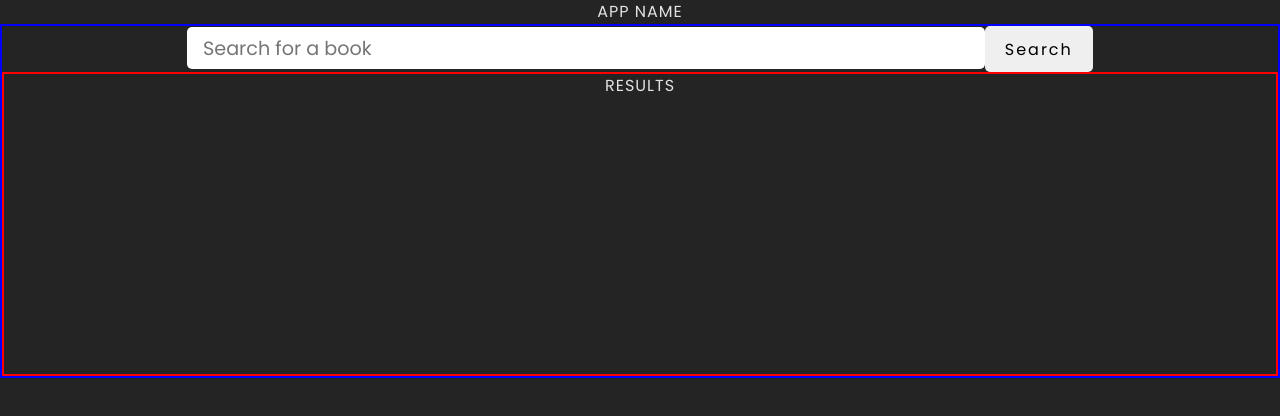
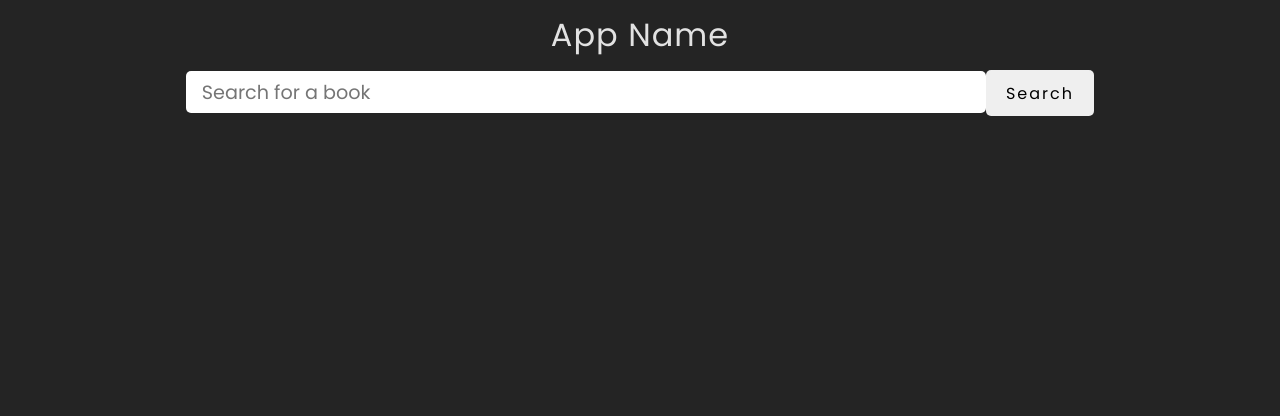
Before and after one commit to hungryx/CZ4034, a React (Vite) app in the folder frontend/: page / in a window 1280 px wide. Shown: the top 416 px of the page. Built offline with nearby package versions, Linux system fonts and the light colour scheme.

Commit message:
routing logic for each book display

```diff
--- a/frontend/package.json
+++ b/frontend/package.json
@@ -11,7 +11,8 @@
   },
   "dependencies": {
     "react": "^18.2.0",
-    "react-dom": "^18.2.0"
+    "react-dom": "^18.2.0",
+    "react-router-dom": "^6.22.3"
   },
   "devDependencies": {
     "@types/react": "^18.2.66",
--- a/frontend/src/App.css
+++ b/frontend/src/App.css
@@ -3,12 +3,42 @@
   height: 100vh;
   margin: 0 auto;
   text-align: center;
+  display: flex;
+  flex-direction: column;
+}
+.header {
+  height: 70px;
+  font-size: 2em;
+  display: flex;
+  justify-content: center;
+  align-items: center;
+}
+.mainPage {
+  /* border: 2px solid red; */
+  flex: 1;
 }
 
 .searchSection {
-  border: 2px solid blue;
+  /* border: 2px solid blue; */
+}
+
+.resultSection {
+  /* border: 2px solid blue; */
+}
+.resultsCount {
+  text-align: left;
+  padding-left: 20px;
 }
 .resultsDiv {
-  border: 2px solid red;
-  height: 300px;
+  /* border: 2px solid red; */
+  height: 75vh;
+  overflow: auto;
 }
+.resultcard {
+  text-align: left;
+  background-color: rgba(255, 255, 255, 0.2);
+  margin: 20px 20px;
+  padding: 20px 20px;
+  border-radius: 10px;
+  cursor: pointer;
+}
--- a/frontend/src/App.jsx
+++ b/frontend/src/App.jsx
@@ -1,15 +1,20 @@
 import { useState } from "react";
-import SearchBar from "./components/SearchBar";
+import { BrowserRouter, Routes, Route, useLocation } from "react-router-dom";
+
+import Header from "./components/Header";
+import MainPage from "./components/MainPage";
+import Book from "./components/Book";
 import "./App.css";
 
 function App() {
-  const [count, setCount] = useState(0);
-
   return (
-    <>
-      APP NAME
-      <SearchBar />
-    </>
+    <BrowserRouter>
+      <Header />
+      <Routes>
+        <Route path="/" element={<MainPage />} />
+        <Route path="/book/:id" element={<Book />} />
+      </Routes>
+    </BrowserRouter>
   );
 }
 
--- /dev/null
+++ b/frontend/src/components/Book.jsx
@@ -0,0 +1,19 @@
+import { useState } from "react";
+import { useParams } from "react-router-dom";
+
+import data from "../data.json";
+
+const Book = () => {
+  const { id } = useParams();
+  return (
+    <div className="book">
+      {data
+        .filter((item) => item.id == id)
+        .map((filteredItem) => (
+          <p>title: {filteredItem.title}</p>
+        ))}
+    </div>
+  );
+};
+
+export default Book;
--- /dev/null
+++ b/frontend/src/components/Header.jsx
@@ -0,0 +1,7 @@
+import { useState } from "react";
+
+const Header = () => {
+  return <div className="header">App Name</div>;
+};
+
+export default Header;
--- /dev/null
+++ b/frontend/src/components/MainPage.jsx
@@ -0,0 +1,41 @@
+import { useState } from "react";
+
+import data from "../data.json";
+import ResultsSection from "./ResultsSection";
+
+const MainPage = () => {
+  const [searchInput, setSearchInput] = useState("");
+  const [results, setResults] = useState([]);
+
+  const handleChange = (e) => {
+    e.preventDefault();
+    setSearchInput(e.target.value);
+  };
+
+  const search = () => {
+    console.log(searchInput);
+    const results = data.filter((item) =>
+      item.title.toLowerCase().match(searchInput.toLowerCase())
+    );
+    setResults(results);
+  };
+
+  return (
+    <div className="mainPage">
+      <div className="searchSection">
+        <input
+          className="searchbar"
+          type="text"
+          placeholder="Search for a book"
+          onChange={handleChange}
+          value={searchInput}
+        />
+        <button onClick={search}>Search</button>
+      </div>
+
+      <ResultsSection results={results} />
+    </div>
+  );
+};
+
+export default MainPage;
--- /dev/null
+++ b/frontend/src/components/ResultsSection.jsx
@@ -0,0 +1,29 @@
+import { useState } from "react";
+import { useNavigate } from "react-router-dom";
+
+const ResultsSection = (props) => {
+  const navigate = useNavigate();
+
+  const viewResult = (id) => {
+    console.log(id);
+    navigate(`/book/${id}`);
+  };
+  return (
+    <div className="resultSection">
+      {props.results.length > 0 && (
+        <p className="resultsCount">
+          Displaying {props.results.length} results
+        </p>
+      )}
+      <div className="resultsDiv">
+        {props.results.map((result) => (
+          <div className="resultcard" onClick={() => viewResult(result.id)}>
+            <p>title: {result.title}</p>
+          </div>
+        ))}
+      </div>
+    </div>
+  );
+};
+
+export default ResultsSection;
--- a/frontend/src/components/SearchBar.jsx
+++ /dev/null
@@ -1,37 +0,0 @@
-import { useState } from "react";
-
-const SearchBar = () => {
-  const [searchInput, setSearchInput] = useState("");
-
-  const handleChange = (e) => {
-    e.preventDefault();
-    setSearchInput(e.target.value);
-  };
-
-  // if (searchInput.length > 0) {
-  //   // countries.filter((country) => {
-  //   //   return country.name.match(searchInput);
-  //   // });
-  //   console.log(searchInput);
-  // }
-
-  const search = () => {
-    console.log(searchInput);
-  };
-
-  return (
-    <div className="searchSection">
-      <input
-        className="searchbar"
-        type="text"
-        placeholder="Search for a book"
-        onChange={handleChange}
-        value={searchInput}
-      />
-      <button onClick={search}>Search</button>
-      <div className="resultsDiv">RESULTS</div>
-    </div>
-  );
-};
-
-export default SearchBar;
--- /dev/null
+++ b/frontend/src/data.json
@@ -0,0 +1,18 @@
+[
+  {
+    "id": 1,
+    "title": "rainbow magic",
+    "comments": ["i hate that shit", "love it!"]
+  },
+  { "id": 2, "title": "hp", "comments": ["i love it!"] },
+  { "id": 3, "title": "hp1", "comments": ["i love it!"] },
+  { "id": 4, "title": "hp2", "comments": ["i love it!"] },
+  { "id": 5, "title": "hp3", "comments": ["i love it!"] },
+  { "id": 6, "title": "hp4", "comments": ["i love it!"] },
+  { "id": 7, "title": "hp5", "comments": ["i love it!"] },
+  {
+    "id": 8,
+    "title": "lovely bones",
+    "comments": ["hate the author", "lame only"]
+  }
+]
--- a/frontend/src/index.css
+++ b/frontend/src/index.css
@@ -12,6 +12,12 @@
   text-rendering: optimizeLegibility;
   -webkit-font-smoothing: antialiased;
   -moz-osx-font-smoothing: grayscale;
+
+  overflow: hidden;
+}
+
+::-webkit-scrollbar {
+  width: 0;
 }
 
 body {
```
Also changed, not shown: 1 other file (tests, documents, lock files or other folders).
